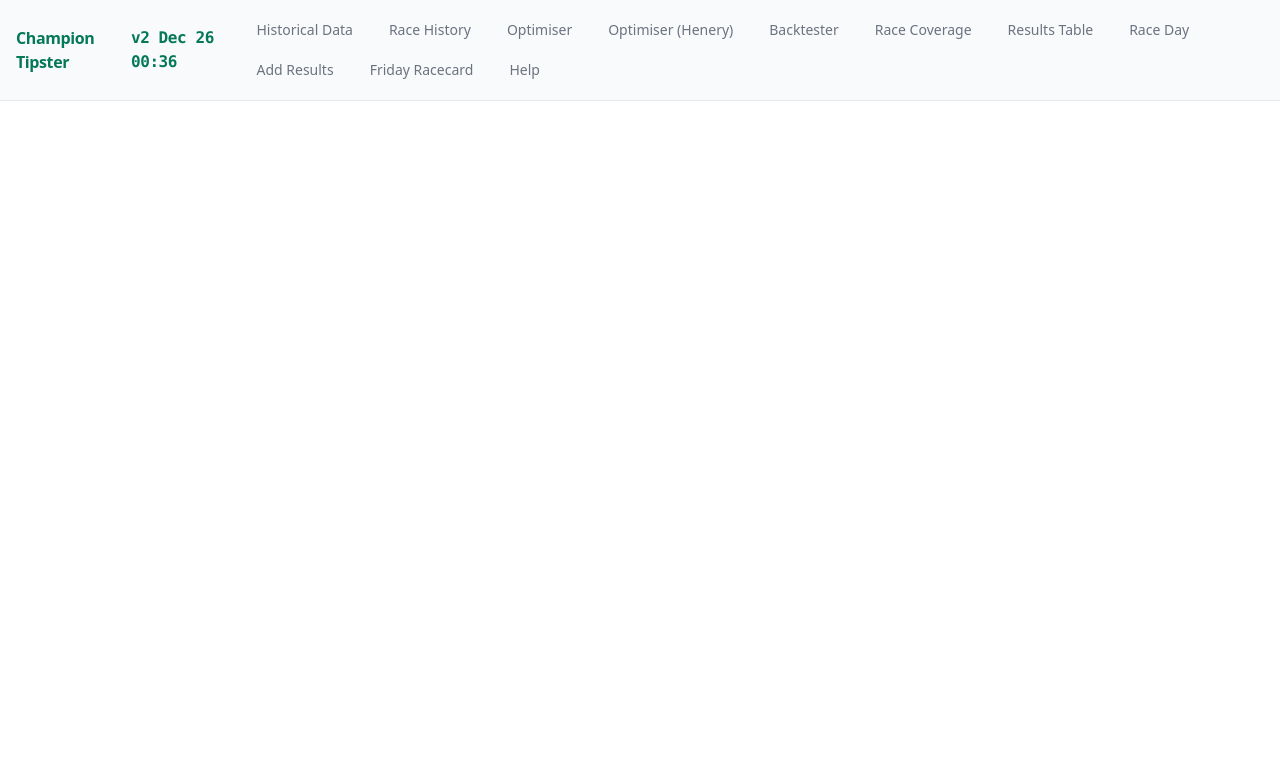
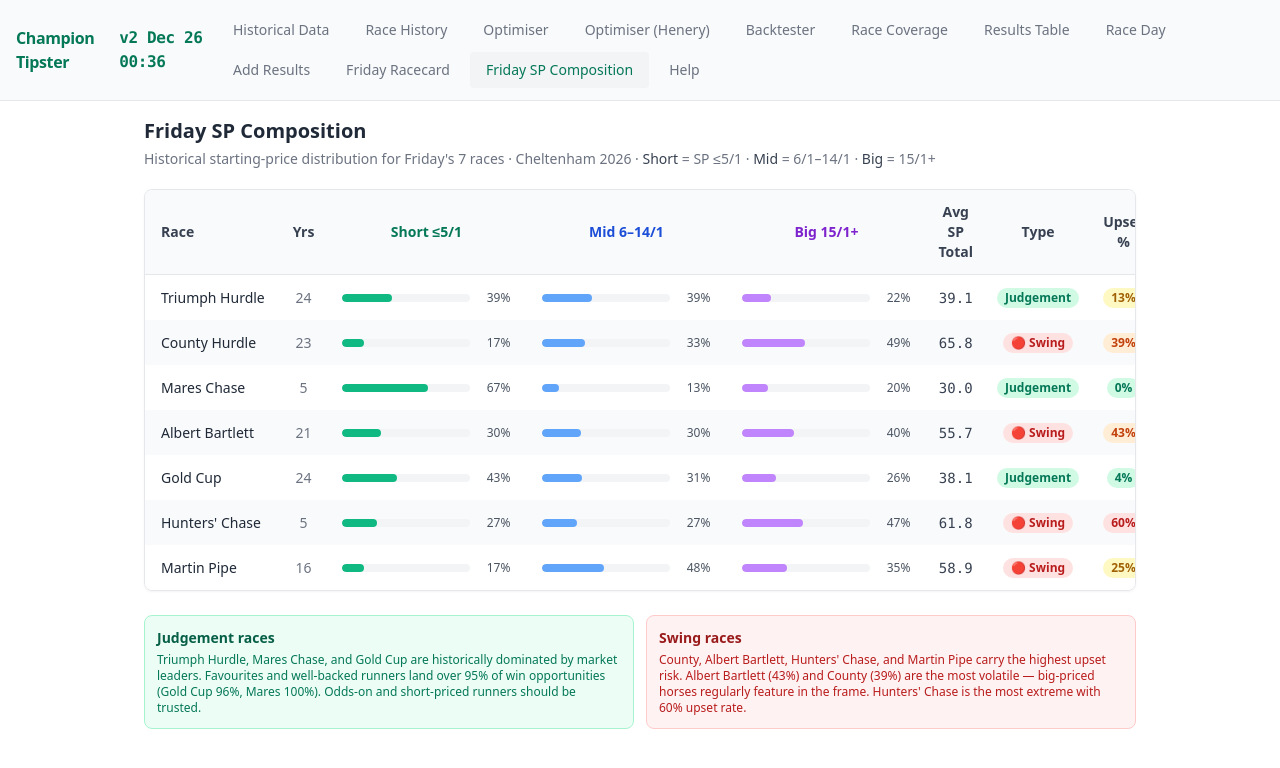
Before and after one commit to brianbees/cheltenham, a React (Vite) app: page /friday-sp-composition in a window 1280 px wide. Shown: the top 768 px of the page. Built offline with nearby package versions, Linux system fonts and the light colour scheme.

Commit message:
feat: add Friday SP Composition page

```diff
--- a/src/App.jsx
+++ b/src/App.jsx
@@ -18,7 +18,8 @@ import HelpPanel          from './components/HelpPanel';
 import ResultsTablePanel  from './components/ResultsTablePanel';
 import RaceDayPanel       from './components/RaceDayPanel';
 import AddResultsPanel      from './components/AddResultsPanel';
-import FridayRacecardPanel  from './components/FridayRacecardPanel';
+import FridayRacecardPanel       from './components/FridayRacecardPanel';
+import FridaySPCompositionPanel  from './components/FridaySPCompositionPanel';
 import { loadRuntimeResults } from './data/historicalData';
 
 const NAV_LINKS = [
@@ -31,7 +32,8 @@ const NAV_LINKS = [
   { to: '/results-table',    end: false, label: 'Results Table' },
   { to: '/race-day',         end: false, label: 'Race Day' },
   { to: '/add-results',      end: false, label: 'Add Results' },
-  { to: '/friday-racecard',  end: false, label: 'Friday Racecard' },
+  { to: '/friday-racecard',      end: false, label: 'Friday Racecard' },
+  { to: '/friday-sp-composition', end: false, label: 'Friday SP Composition' },
   { to: '/help',             end: false, label: 'Help' },
 ];
 
@@ -111,7 +113,8 @@ export default function App() {
         <Route path="/results-table" element={<ResultsTablePanel />} />
         <Route path="/race-day" element={<RaceDayPanel />} />
         <Route path="/add-results" element={<AddResultsPanel />} />
-        <Route path="/friday-racecard" element={<FridayRacecardPanel />} />
+        <Route path="/friday-racecard"      element={<FridayRacecardPanel />} />
+        <Route path="/friday-sp-composition" element={<FridaySPCompositionPanel />} />
         <Route path="/help" element={<HelpPanel />} />
       </Routes>
     </div>
--- /dev/null
+++ b/src/components/FridaySPCompositionPanel.jsx
@@ -0,0 +1,143 @@
+/**
+ * FridaySPCompositionPanel.jsx
+ *
+ * SP composition analysis for Friday's 7 races at Cheltenham 2026.
+ * Shows historical Short / Mid / Big price distribution, average SP total,
+ * race type (Judgement vs Swing), and upset percentage.
+ */
+
+const RACES = [
+  { name: 'Triumph Hurdle',       yrs: 24, short: 39, mid: 39, big: 22, avgSP: 39.1, type: 'Judgement', upset: 13 },
+  { name: 'County Hurdle',        yrs: 23, short: 17, mid: 33, big: 49, avgSP: 65.8, type: 'Swing',     upset: 39 },
+  { name: 'Mares Chase',          yrs:  5, short: 67, mid: 13, big: 20, avgSP: 30.0, type: 'Judgement', upset:  0 },
+  { name: 'Albert Bartlett',      yrs: 21, short: 30, mid: 30, big: 40, avgSP: 55.7, type: 'Swing',     upset: 43 },
+  { name: 'Gold Cup',             yrs: 24, short: 43, mid: 31, big: 26, avgSP: 38.1, type: 'Judgement', upset:  4 },
+  { name: "Hunters' Chase",       yrs:  5, short: 27, mid: 27, big: 47, avgSP: 61.8, type: 'Swing',     upset: 60 },
+  { name: 'Martin Pipe',          yrs: 16, short: 17, mid: 48, big: 35, avgSP: 58.9, type: 'Swing',     upset: 25 },
+];
+
+function Bar({ pct, colour }) {
+  return (
+    <div className="flex items-center gap-2">
+      <div className="w-32 bg-gray-100 rounded-full h-2 overflow-hidden">
+        <div className={`h-2 rounded-full ${colour}`} style={{ width: `${pct}%` }} />
+      </div>
+      <span className="text-xs text-gray-600 w-8 text-right">{pct}%</span>
+    </div>
+  );
+}
+
+function UpsetBadge({ pct }) {
+  const colour =
+    pct >= 50 ? 'bg-red-100 text-red-700' :
+    pct >= 30 ? 'bg-orange-100 text-orange-700' :
+    pct >= 10 ? 'bg-yellow-100 text-yellow-700' :
+                'bg-emerald-100 text-emerald-700';
+  return (
+    <span className={`inline-block px-2 py-0.5 rounded-full text-xs font-semibold ${colour}`}>
+      {pct}%
+    </span>
+  );
+}
+
+function TypeBadge({ type }) {
+  return type === 'Judgement'
+    ? <span className="inline-block px-2 py-0.5 rounded-full text-xs font-semibold bg-emerald-100 text-emerald-700">Judgement</span>
+    : <span className="inline-block px-2 py-0.5 rounded-full text-xs font-semibold bg-red-100 text-red-700">🔴 Swing</span>;
+}
+
+export default function FridaySPCompositionPanel() {
+  return (
+    <div className="p-4 max-w-5xl mx-auto">
+      <h1 className="text-xl font-bold text-gray-800 mb-1">Friday SP Composition</h1>
+      <p className="text-sm text-gray-500 mb-5">
+        Historical starting-price distribution for Friday's 7 races · Cheltenham 2026 ·{' '}
+        <span className="font-medium text-gray-700">Short</span> = SP ≤5/1 ·{' '}
+        <span className="font-medium text-gray-700">Mid</span> = 6/1–14/1 ·{' '}
+        <span className="font-medium text-gray-700">Big</span> = 15/1+
+      </p>
+
+      {/* Desktop table */}
+      <div className="hidden md:block overflow-x-auto rounded-lg border border-gray-200 shadow-sm">
+        <table className="w-full text-sm">
+          <thead>
+            <tr className="bg-gray-50 border-b border-gray-200">
+              <th className="text-left px-4 py-3 font-semibold text-gray-700">Race</th>
+              <th className="text-center px-3 py-3 font-semibold text-gray-700">Yrs</th>
+              <th className="px-4 py-3 font-semibold text-emerald-700">Short ≤5/1</th>
+              <th className="px-4 py-3 font-semibold text-blue-700">Mid 6–14/1</th>
+              <th className="px-4 py-3 font-semibold text-purple-700">Big 15/1+</th>
+              <th className="text-center px-3 py-3 font-semibold text-gray-700">Avg SP Total</th>
+              <th className="text-center px-3 py-3 font-semibold text-gray-700">Type</th>
+              <th className="text-center px-3 py-3 font-semibold text-gray-700">Upset %</th>
+            </tr>
+          </thead>
+          <tbody>
+            {RACES.map((r, i) => (
+              <tr key={r.name} className={i % 2 === 0 ? 'bg-white' : 'bg-gray-50'}>
+                <td className="px-4 py-3 font-medium text-gray-800 whitespace-nowrap">{r.name}</td>
+                <td className="px-3 py-3 text-center text-gray-500">{r.yrs}</td>
+                <td className="px-4 py-3"><Bar pct={r.short} colour="bg-emerald-500" /></td>
+                <td className="px-4 py-3"><Bar pct={r.mid}   colour="bg-blue-400"    /></td>
+                <td className="px-4 py-3"><Bar pct={r.big}   colour="bg-purple-400"  /></td>
+                <td className="px-3 py-3 text-center font-mono text-gray-700">{r.avgSP.toFixed(1)}</td>
+                <td className="px-3 py-3 text-center"><TypeBadge type={r.type} /></td>
+                <td className="px-3 py-3 text-center"><UpsetBadge pct={r.upset} /></td>
+              </tr>
+            ))}
+          </tbody>
+        </table>
+      </div>
+
+      {/* Mobile cards */}
+      <div className="md:hidden space-y-3">
+        {RACES.map(r => (
+          <div key={r.name} className="rounded-lg border border-gray-200 p-4 bg-white shadow-sm">
+            <div className="flex items-center justify-between mb-3">
+              <span className="font-semibold text-gray-800">{r.name}</span>
+              <TypeBadge type={r.type} />
+            </div>
+            <div className="space-y-2">
+              <div className="flex items-center justify-between">
+                <span className="text-xs text-gray-500 w-24">Short ≤5/1</span>
+                <Bar pct={r.short} colour="bg-emerald-500" />
+              </div>
+              <div className="flex items-center justify-between">
+                <span className="text-xs text-gray-500 w-24">Mid 6–14/1</span>
+                <Bar pct={r.mid} colour="bg-blue-400" />
+              </div>
+              <div className="flex items-center justify-between">
+                <span className="text-xs text-gray-500 w-24">Big 15/1+</span>
+                <Bar pct={r.big} colour="bg-purple-400" />
+              </div>
+            </div>
+            <div className="flex items-center justify-between mt-3 pt-3 border-t border-gray-100 text-xs text-gray-500">
+              <span>{r.yrs} yrs · Avg SP {r.avgSP.toFixed(1)}</span>
+              <span>Upset: <UpsetBadge pct={r.upset} /></span>
+            </div>
+          </div>
+        ))}
+      </div>
+
+      {/* Legend / Notes */}
+      <div className="mt-6 grid grid-cols-1 sm:grid-cols-2 gap-3">
+        <div className="rounded-lg border border-emerald-200 bg-emerald-50 p-3">
+          <p className="text-sm font-semibold text-emerald-800 mb-1">Judgement races</p>
+          <p className="text-xs text-emerald-700">
+            Triumph Hurdle, Mares Chase, and Gold Cup are historically dominated by market leaders.
+            Favourites and well-backed runners land over 95% of win opportunities (Gold Cup 96%, Mares 100%).
+            Odds-on and short-priced runners should be trusted.
+          </p>
+        </div>
+        <div className="rounded-lg border border-red-200 bg-red-50 p-3">
+          <p className="text-sm font-semibold text-red-800 mb-1">Swing races</p>
+          <p className="text-xs text-red-700">
+            County, Albert Bartlett, Hunters' Chase, and Martin Pipe carry the highest upset risk.
+            Albert Bartlett (43%) and County (39%) are the most volatile — big-priced horses regularly
+            feature in the frame. Hunters' Chase is the most extreme with 60% upset rate.
+          </p>
+        </div>
+      </div>
+    </div>
+  );
+}
```
